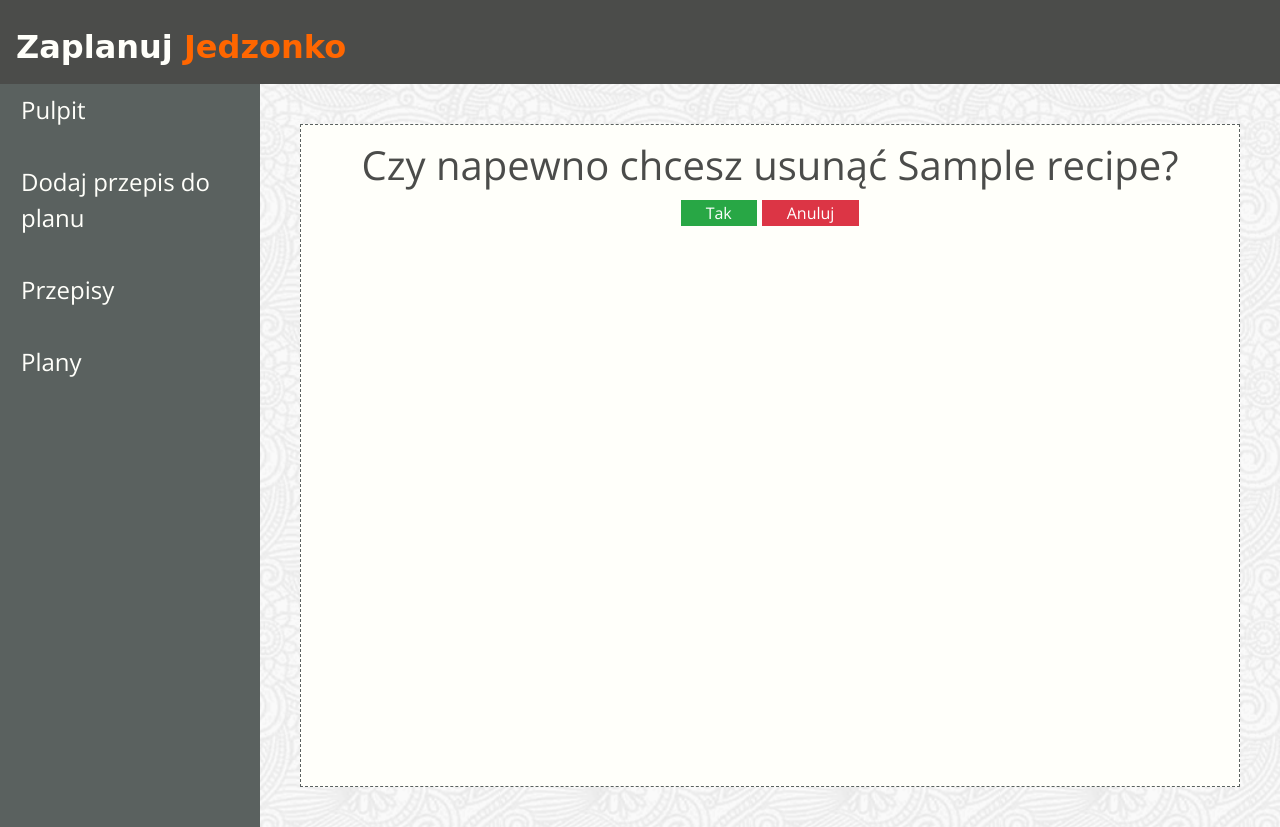
After one commit to Juliusz-G/meal_schedule, a Django app: page /recipe/list/delete/1 in a window 1280 px wide. The commit adds this page. Run offline with Django 3.2, Linux system fonts and the light colour scheme; tables that the repository leaves empty hold one stand-in row (values such as "Sample post"); some libraries are stand-ins or nearby versions; some web fonts are replaced.

Commit message:
Recipe delete

```diff
--- /dev/null
+++ b/app_meal_schedule/templates/app-delete-recipe.html
@@ -0,0 +1,22 @@
+{% extends "__base__.html" %}
+
+{% block title %}Usuń przepis{% endblock %}
+
+{% block content %}
+
+<form action="" method="POST">
+  {% csrf_token %}
+  <div class="dashboard-content border-dashed p-3 m-4 view-height">
+    <div style="text-align: center;">
+      <h1>Czy napewno chcesz usunąć {{ name }}?</h1>
+    </div>
+    <div style="text-align: center;">
+      <p>
+        <input type="submit" value="Tak" class="btn btn-success rounded-0 pt-0 pb-0 pr-4 pl-4"/>
+        <a href="../" class="btn btn-danger rounded-0 pt-0 pb-0 pr-4 pl-4">Anuluj</a>
+      </p>
+    </div>
+  </div>
+</form>
+
+{% endblock %}
--- a/app_meal_schedule/templates/app-recipes.html
+++ b/app_meal_schedule/templates/app-recipes.html
@@ -39,7 +39,7 @@
           <td class="col-2">{{ i.name }} ({{ i.votes }})</td>
           <td class="col-7">{{ i.description }}</td>
           <td class="col-2 d-flex align-items-center justify-content-center flex-wrap">
-            <a href="#" class="btn btn-danger rounded-0 text-light m-1">Usuń</a>
+            <a href="{% url 'app-delete-recipe' i.id %}" class="btn btn-danger rounded-0 text-light m-1">Usuń</a>
             <a href="{% url 'app-recipe-details' i.id %}" class="btn btn-info rounded-0 text-light m-1">Szczegóły</a>
             <a href="{% url 'app-edit-recipe' i.id %}" class="btn btn-warning rounded-0 text-light m-1">Edytuj</a>
           </td>
--- a/app_meal_schedule/views.py
+++ b/app_meal_schedule/views.py
@@ -1,6 +1,6 @@
 # Django
 from django.core.paginator import Paginator
-from django.shortcuts import redirect, render
+from django.shortcuts import redirect, render, get_object_or_404
 from django.urls import reverse_lazy
 from django.views import View
 
@@ -164,3 +164,19 @@ class EditRecipe(View):
                 "warning": warning
             }
             return render(request, "app-edit-recipe.html", ctx)
+
+
+class DeleteRecipe(View):
+
+    def get(self, request, recipe_id):
+        recipe = get_object_or_404(Recipe, pk=recipe_id)
+        ctx = {
+            "name": recipe.name
+        }
+        return render(request, "app-delete-recipe.html", ctx)
+
+    def post(self, request, recipe_id):
+        recipe = get_object_or_404(Recipe, pk=recipe_id)
+        recipe.delete()
+        response = redirect('../')
+        return response
--- a/meal_schedule/urls.py
+++ b/meal_schedule/urls.py
@@ -18,14 +18,20 @@ from django.contrib import admin
 from django.urls import path
 
 # local Django
-from app_meal_schedule.views import LandingPage, Dashboard, RecipePage, AddRecipe, RecipeDetails, EditRecipe
+from app_meal_schedule.views import LandingPage, Dashboard, RecipePage, AddRecipe, RecipeDetails, EditRecipe, \
+    DeleteRecipe
 
 urlpatterns = [
     path('admin/', admin.site.urls),
+
+    # MAIN
     path('', LandingPage.as_view(), name='landing-page'),
     path('main/', Dashboard.as_view(), name='dashboard'),
+
+    # RECIPE
     path('recipe/list/', RecipePage.as_view(), name='app-recipes'),
     path('recipe/add/', AddRecipe.as_view(), name='app-add-recipe'),
     path('recipe/<int:recipe_id>', RecipeDetails.as_view(), name='app-recipe-details'),
     path('recipe/edit/<int:recipe_id>', EditRecipe.as_view(), name='app-edit-recipe'),
+    path('recipe/list/delete/<int:recipe_id>', DeleteRecipe.as_view(), name='app-delete-recipe'),
 ]
```
